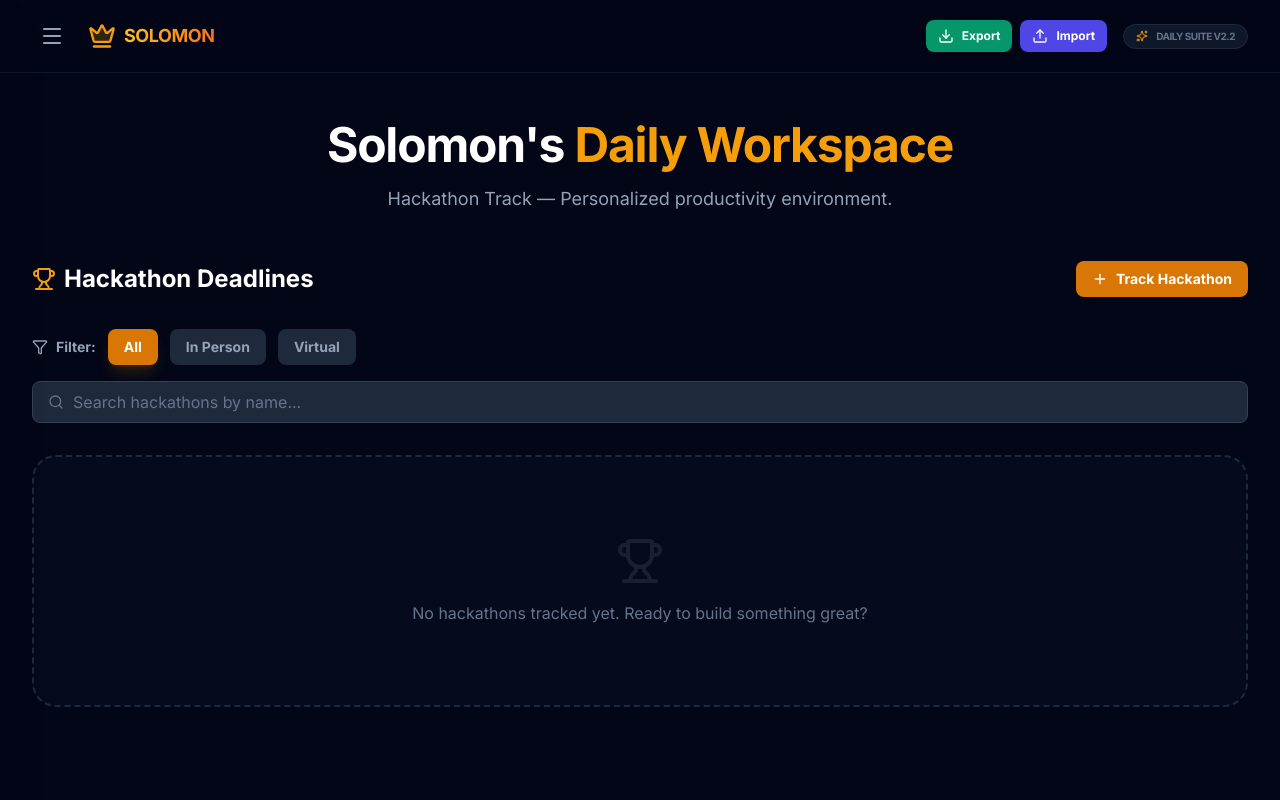
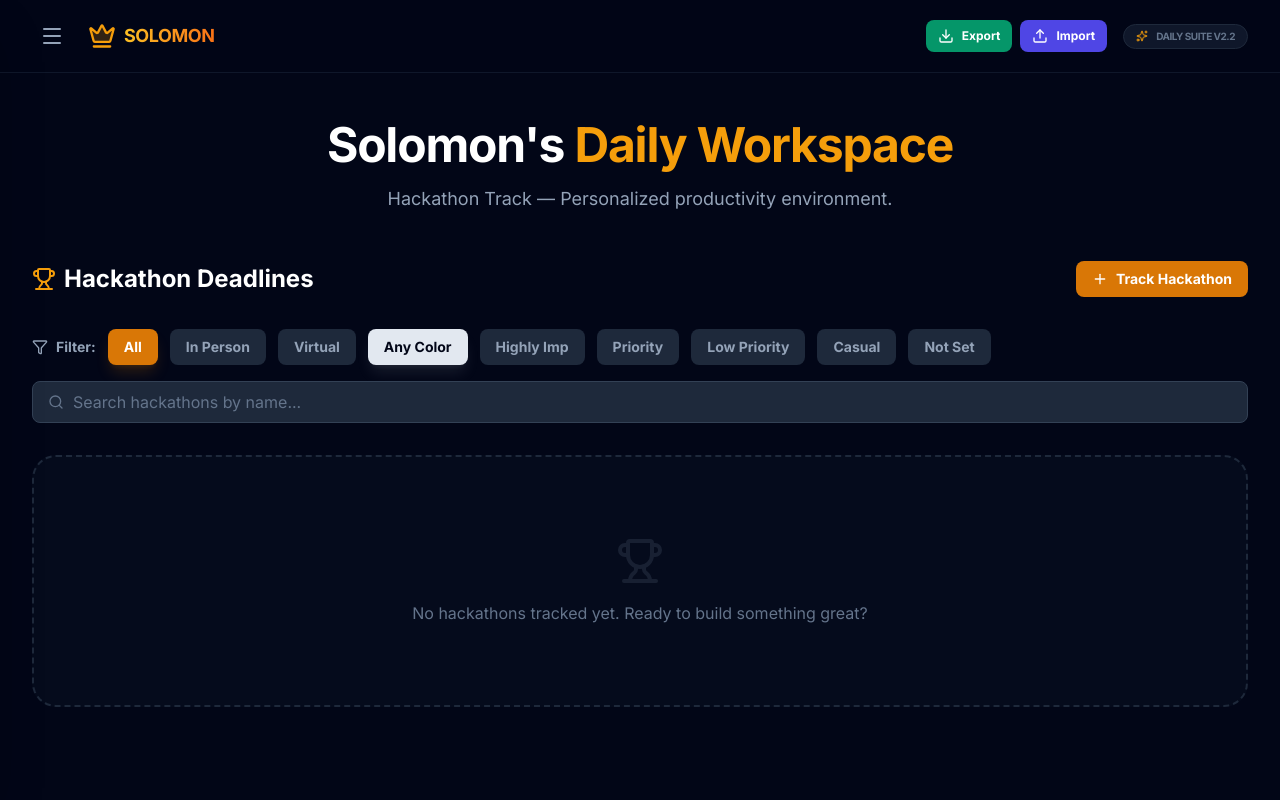
Before and after one commit to Sai-Emani25/Solomon-s-Workspace, a React (Vite) app: page / in a window 1280 px wide. Shown: the top 800 px of the page. Built offline with nearby package versions, Linux system fonts and the light colour scheme.

Commit message:
Add hackathon priority filters

```diff
--- a/components/HackathonTracker.tsx
+++ b/components/HackathonTracker.tsx
@@ -5,6 +5,7 @@ import { Hackathon, Subtask } from '../types';
 import { normalizeHackathon, parseLocalDate, sortHackathonsByDeadline } from '../utils/calendarUtils';
 
 type FilterType = 'all' | 'in-person' | 'virtual';
+type PriorityFilter = 'all' | NonNullable<Hackathon['priority']>;
 const priorityOptions = [
   { value: 'rose', label: 'Highly Imp', activeClass: 'bg-rose-600 text-white shadow-lg shadow-rose-600/20' },
   { value: 'amber', label: 'Priority', activeClass: 'bg-amber-500 text-slate-950 shadow-lg shadow-amber-500/20' },
@@ -32,6 +33,7 @@ const HackathonTracker: React.FC = () => {
   const [isAdding, setIsAdding] = useState(false);
   const [editingId, setEditingId] = useState<string | null>(null);
   const [activeFilter, setActiveFilter] = useState<FilterType>('all');
+  const [activePriorityFilter, setActivePriorityFilter] = useState<PriorityFilter>('all');
   const [searchQuery, setSearchQuery] = useState<string>('');
   const [linkType, setLinkType] = useState<'submit' | 'in-person'>('submit');
   const [newItem, setNewItem] = useState({
@@ -187,8 +189,10 @@ const HackathonTracker: React.FC = () => {
 
   const filteredHackathons = hackathons.filter(h => {
     const matchesType = activeFilter === 'all' || h.type === activeFilter;
+    const priority = h.priority || 'slate';
+    const matchesPriority = activePriorityFilter === 'all' || priority === activePriorityFilter;
     const matchesSearch = h.name.toLowerCase().includes(searchQuery.toLowerCase());
-    return matchesType && matchesSearch;
+    return matchesType && matchesPriority && matchesSearch;
   });
 
   const getDaysRemaining = (deadline: string) => {
@@ -230,6 +234,19 @@ const HackathonTracker: React.FC = () => {
               }`}
             >
               {filter === 'all' ? 'All' : filter.split('-').map(w => w.charAt(0).toUpperCase() + w.slice(1)).join(' ')}
+            </button>
+          ))}
+          {([{ value: 'all', label: 'Any Color', activeClass: 'bg-slate-200 text-slate-950 shadow-lg shadow-slate-200/10' }, ...priorityOptions] as const).map((option) => (
+            <button
+              key={option.value}
+              onClick={() => setActivePriorityFilter(option.value as PriorityFilter)}
+              className={`px-4 py-2 rounded-lg text-sm font-bold transition-all ${
+                activePriorityFilter === option.value
+                  ? option.activeClass
+                  : 'bg-slate-800 text-slate-400 hover:bg-slate-700 hover:text-slate-300'
+              }`}
+            >
+              {option.label}
             </button>
           ))}
         </div>
@@ -387,8 +404,8 @@ const HackathonTracker: React.FC = () => {
             <Trophy className="w-12 h-12 mb-4 opacity-20" />
             <p>
               {searchQuery
-                ? `No hackathons matching "${searchQuery}" ${activeFilter !== 'all' ? `(${activeFilter})` : ''}.`
-                : `No hackathons ${activeFilter !== 'all' ? `(${activeFilter})` : ''} tracked yet. Ready to build something great?`}
+                ? `No hackathons matching "${searchQuery}" ${activeFilter !== 'all' ? `(${activeFilter})` : ''}${activePriorityFilter !== 'all' ? ` (${activePriorityFilter})` : ''}.`
+                : `No hackathons ${activeFilter !== 'all' ? `(${activeFilter})` : ''}${activePriorityFilter !== 'all' ? ` (${activePriorityFilter})` : ''} tracked yet. Ready to build something great?`}
             </p>
           </div>
         )}
--- a/components/SolomonOrderCalendar.tsx
+++ b/components/SolomonOrderCalendar.tsx
@@ -275,6 +275,12 @@ const SolomonOrderCalendar: React.FC = () => {
                       </div>
                     ))}
 
+                    {items.length > 2 && (
+                      <div className="px-1 py-0.5 text-[8px] font-bold text-slate-400">
+                        {items.length - 2}+ more
+                      </div>
+                    )}
+
                   </div>
                 </div>
               );
```
